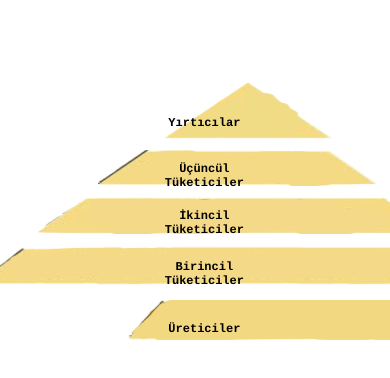
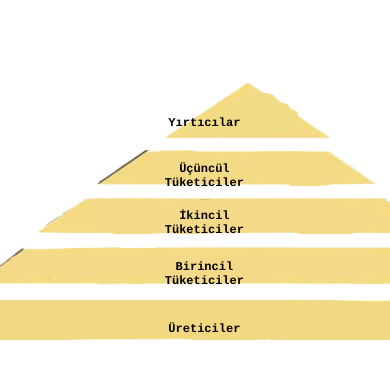
Before and after one commit to necocinoserousman/BesinPiramidi, a plain HTML site: page mobil.html in a window 390 px wide. Shown: the top 378 px of the page. Drawn offline with Linux system fonts and the light colour scheme.

Commit message:
Update mobil.html

```diff
--- a/mobil.html
+++ b/mobil.html
@@ -112,7 +112,7 @@
         .pyramid-layer:nth-child(2) img { height: 36px; width: 280px ; margin-left: 20px; margin-top:  10px; ;}
         .pyramid-layer:nth-child(3) img { height: 38px; width: 400px ; margin-left: -40px; margin-top: 10px;}
         .pyramid-layer:nth-child(4) img { height: 39px; width: 510px; margin-left: -100px; margin-top: 12px;}
-        .pyramid-layer:nth-child(5) img { height: 40px; width: 440px; margin-left: 50px; margin-top: 15px; }
+        .pyramid-layer:nth-child(5) img { height: 40px; width: 630px; margin-left: -160px; margin-top: 15px; }
 
 
 
```
